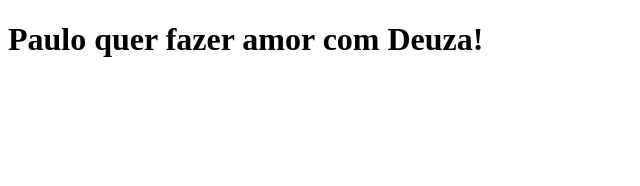
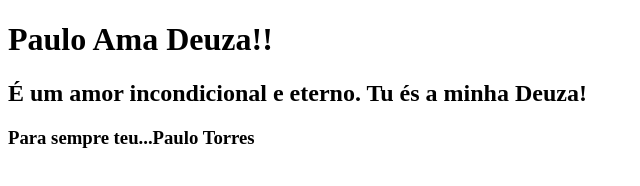
Before and after one commit to SunTsuTor/Home, a plain HTML site: page index.html in a window 1280 px wide. Shown: the whole page, without its empty margins (0-640 px from the left). Drawn offline with Linux system fonts and the light colour scheme.

Commit message:
Add files via upload

```diff
--- a/index.html
+++ b/index.html
@@ -6,6 +6,8 @@
     <title>Paulo E Deuza</title>
 </head>
 <body>
-    <h1>Paulo quer fazer amor com Deuza!</h1>
+    <h1>Paulo Ama Deuza!!</h1>
+    <h2>É um amor incondicional e eterno. Tu és a minha Deuza!</h2>
+    <h3>Para sempre teu...<strong>Paulo Torres</strong></h3>
 </body>
 </html>
```
